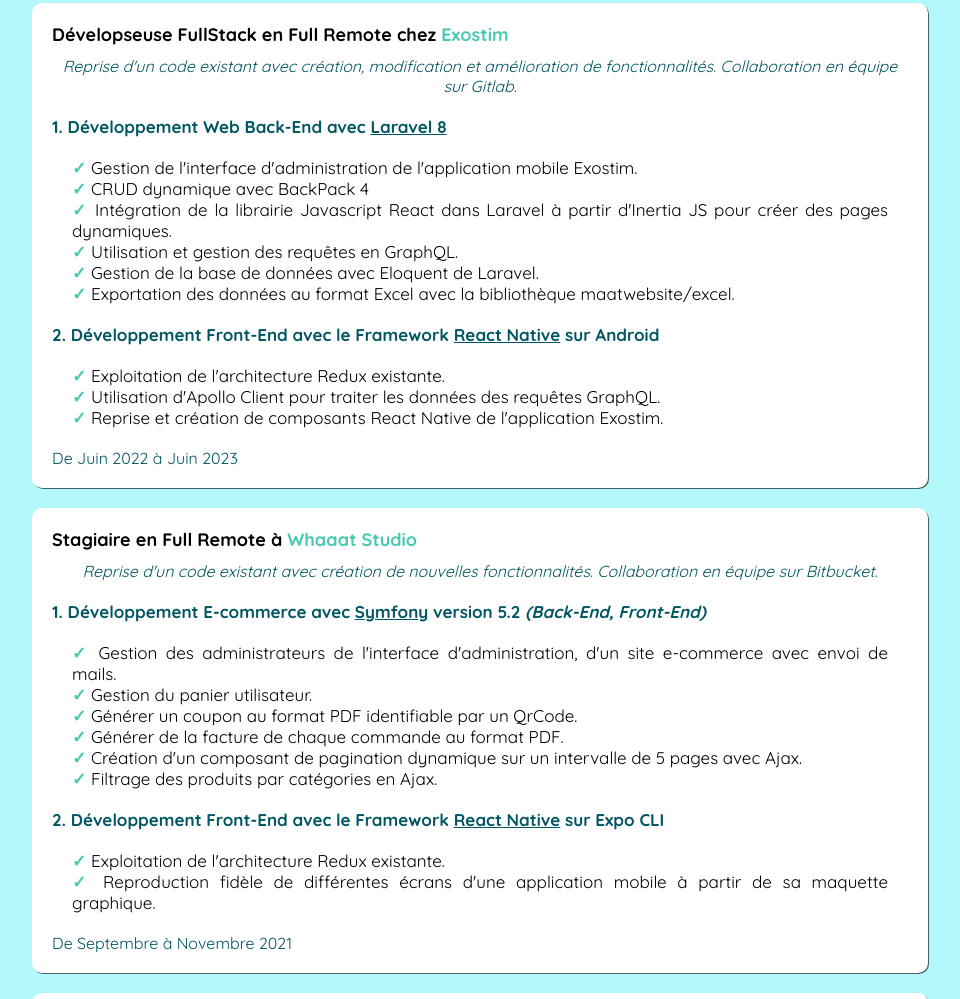
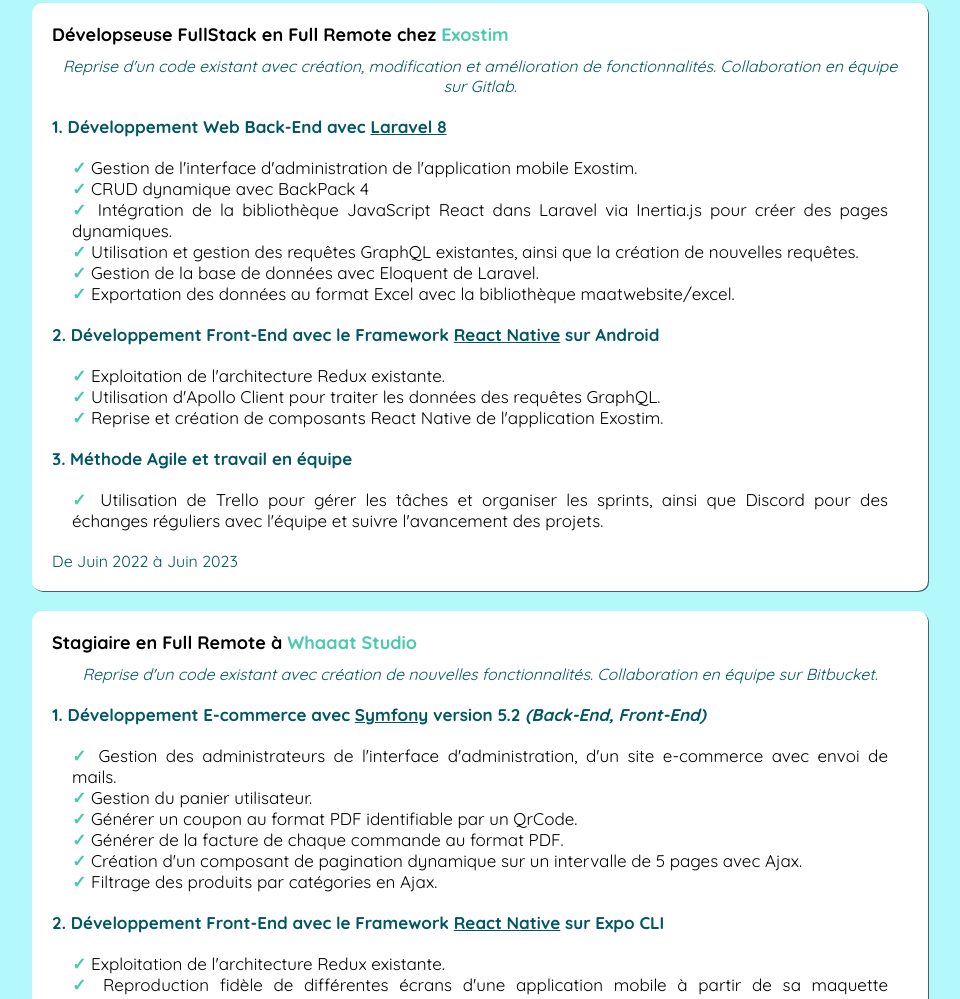
Before and after one commit to PriscilliaHilDev/mon-cv, a plain HTML site: page index.html in a window 1280 px wide. Shown: the part 1783-2782 px from the top of the page, without its empty margins (160-1120 px from the left). Drawn offline with Linux system fonts and the light colour scheme; a web font is replaced by a local one.

Commit message:
mise a jour texte exp pro

```diff
--- a/index.html
+++ b/index.html
@@ -187,8 +187,8 @@
                 <ul class="exp-list">
                     <li> <b> ✓ </b> Gestion de l'interface d'administration de l'application mobile Exostim.</li>
                     <li> <b> ✓ </b> CRUD dynamique avec BackPack 4 </li>
-                    <li> <b> ✓ </b> Intégration de la librairie Javascript React dans Laravel à partir d'Inertia JS pour créer des pages dynamiques.</li>
-                    <li> <b> ✓ </b> Utilisation et gestion des requêtes en GraphQL.</li>
+                    <li> <b> ✓ </b> Intégration de la bibliothèque JavaScript React dans Laravel via Inertia.js pour créer des pages dynamiques.</li>
+                    <li> <b> ✓ </b> Utilisation et gestion des requêtes GraphQL existantes, ainsi que la création de nouvelles requêtes.</li>
                     <li> <b> ✓ </b> Gestion de la base de données avec Eloquent de Laravel.</li>
                     <li> <b> ✓ </b> Exportation des données au format Excel avec la bibliothèque maatwebsite/excel.</li>
                 </ul>
@@ -198,10 +198,14 @@
                     <li> <b> ✓ </b> Utilisation d'Apollo Client pour traiter les données des requêtes GraphQL.</li>
                     <li> <b> ✓ </b> Reprise et création de composants React Native de l'application Exostim.</li>
                 </ul>
+                <h3> 3. Méthode Agile et travail en équipe</h3>
+                <ul class="exp-list">
+                    <li> <b> ✓ </b> Utilisation de Trello pour gérer les tâches et organiser les sprints, ainsi que Discord pour des échanges réguliers avec l'équipe et suivre l'avancement des projets.</li>
+                </ul>
                 <p> De Juin 2022 à Juin 2023 </p>
             </div>
             <div class="exp exp1">
-                <h2> Stagiaire en Full Remote à <a target="_blank" href='https://whaaat.studio/'>Whaaat Studio</a> </h2>
+                <h2> Stagiaire en Full Remote à <a target="_blank" href="https://www.linkedin.com/company/whaaat-studio">Whaaat Studio</a> </h2>
                 <p class="more-infos"> Reprise d'un code existant avec création de nouvelles fonctionnalités. Collaboration en équipe sur Bitbucket.</p>
                 <h3> 1. Développement E-commerce avec <span>Symfony</span> version 5.2 <em>(Back-End, Front-End)</em></h3>
                 <ul class="exp-list">
```
